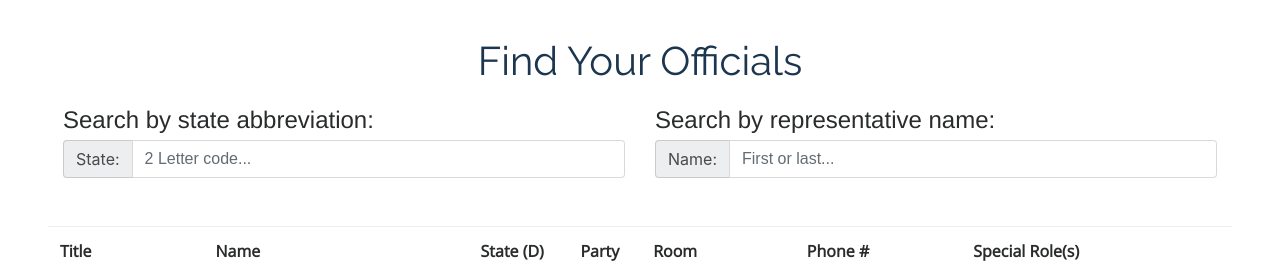
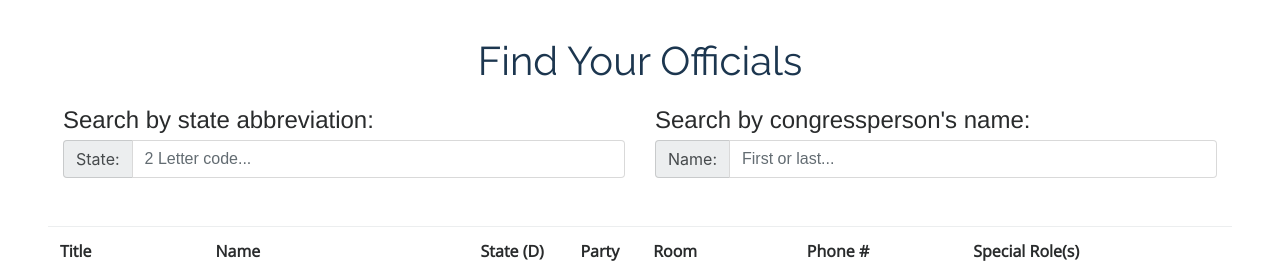
Before and after one commit to schwartzadev/contact-congress, a Jekyll site: the page built from index.html, in a window 1280 px wide and 900 px high. Shown: the part 389-663 px from the top of the window. Built offline with Jekyll 4.4.1, drawn with Linux system fonts in a browser that asks for light colours; nearby versions of some CDN libraries.

Commit message:
representative --> congressperson

```diff
--- a/index.html
+++ b/index.html
@@ -22,7 +22,7 @@ title: Contact Congress
         </div>
       </div>
       <div class="col-md-6">
-        <h4 for="nameSearch">Search by representative name:</h4>
+      <h4 for="nameSearch">Search by congressperson's name:</h4>
         <div class="input-group">
           <span class="input-group-addon" id="basic-addon3">Name: </span>
           <input type="search" id="allSearch" class="form-control" placeholder="First or last...">
```
